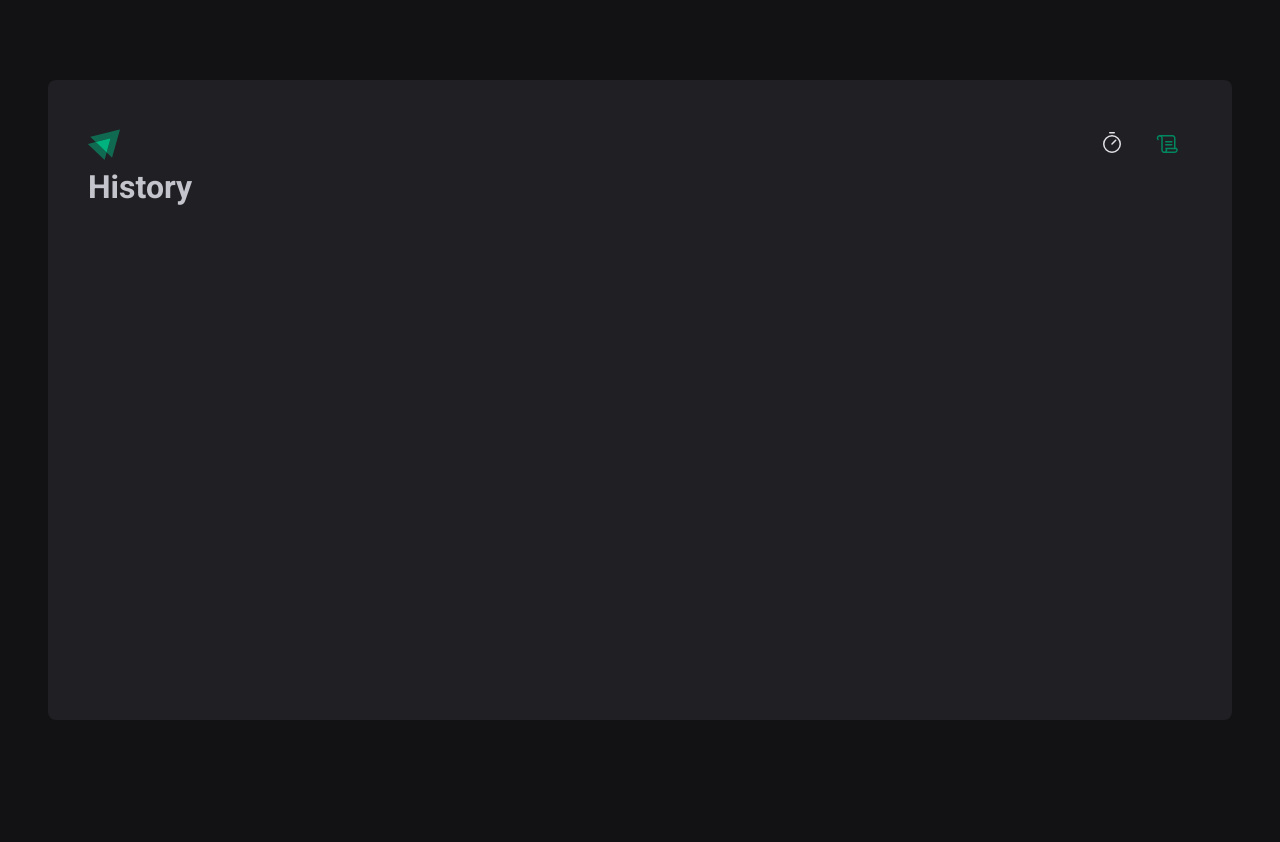
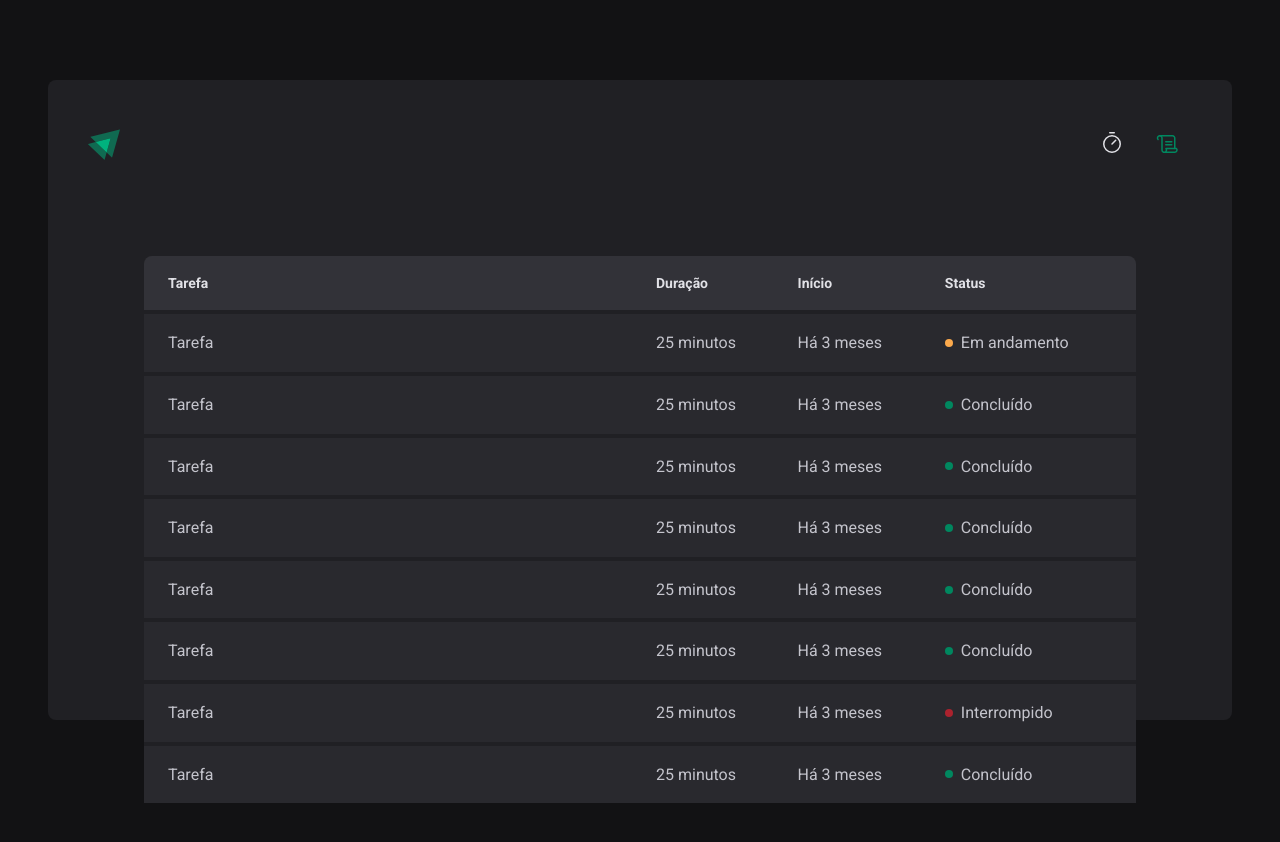
Before and after one commit to pHenrymelo/Rocketseat-react-2-ignite-timer, a React (Vite) app: page /history in a window 1280 px wide. Shown: the top 842 px of the page. Before the commit the page ends 800 px from the top, so only its background shows below. Built offline with nearby package versions, Linux system fonts and the light colour scheme; a web font is replaced by a local one.

Commit message:
styles: history

```diff
--- a/src/Router.tsx
+++ b/src/Router.tsx
@@ -1,6 +1,6 @@
 import { Route, Routes } from 'react-router-dom'
 import { Home } from './pages/Home/Index'
-import { History } from './pages/History'
+import { History } from './pages/History/Index'
 import { DefaultLayout } from './layouts/DefaultLayout/Index'
 
 export function Router() {
--- a/src/pages/History.tsx
+++ /dev/null
@@ -1,3 +0,0 @@
-export function History() {
-    return <h1>History</h1>
-}
--- /dev/null
+++ b/src/pages/History/Index.tsx
@@ -0,0 +1,86 @@
+import { HistoryContainer, HistoryList, Status } from "./styles";
+
+export function History() {
+    return(
+        <HistoryContainer>
+            <HistoryList>
+                <table>
+                <thead>
+                    <tr>
+                        <th>Tarefa</th>
+                        <th>Duração</th>
+                        <th>Início</th>
+                        <th>Status</th>
+                    </tr>
+                </thead>
+                <tbody>
+                    <tr>
+                        <td>Tarefa</td>
+                        <td>25 minutos</td>
+                        <td>Há 3 meses</td>
+                        <td>
+                            <Status statusColor="yellow">Em andamento</Status>
+                        </td>
+                    </tr>
+                    <tr>
+                        <td>Tarefa</td>
+                        <td>25 minutos</td>
+                        <td>Há 3 meses</td>
+                        <td>
+                            <Status statusColor="green">Concluído</Status>
+                        </td>
+                    </tr>
+                    <tr>
+                        <td>Tarefa</td>
+                        <td>25 minutos</td>
+                        <td>Há 3 meses</td>
+                        <td>
+                            <Status statusColor="green">Concluído</Status>
+                        </td>
+                    </tr>
+                    <tr>
+                        <td>Tarefa</td>
+                        <td>25 minutos</td>
+                        <td>Há 3 meses</td>
+                        <td>
+                            <Status statusColor="green">Concluído</Status>
+                        </td>
+                    </tr>
+                    <tr>
+                        <td>Tarefa</td>
+                        <td>25 minutos</td>
+                        <td>Há 3 meses</td>
+                        <td>
+                            <Status statusColor="green">Concluído</Status>
+                        </td>
+                    </tr>
+                    <tr>
+                        <td>Tarefa</td>
+                        <td>25 minutos</td>
+                        <td>Há 3 meses</td>
+                        <td>
+                            <Status statusColor="green">Concluído</Status>
+                        </td>
+                    </tr>
+                    <tr>
+                        <td>Tarefa</td>
+                        <td>25 minutos</td>
+                        <td>Há 3 meses</td>
+                        <td>
+                            <Status statusColor="red">Interrompido</Status>
+                        </td>
+                    </tr>
+                    <tr>
+                        <td>Tarefa</td>
+                        <td>25 minutos</td>
+                        <td>Há 3 meses</td>
+                        <td>
+                            <Status statusColor="green">Concluído</Status>
+                        </td>
+                    </tr>
+                </tbody>
+                </table>
+            </HistoryList>
+        </HistoryContainer>
+    )
+}
--- /dev/null
+++ b/src/pages/History/styles.ts
@@ -0,0 +1,92 @@
+import styled from "styled-components";
+
+export const HistoryContainer = styled.main`
+    flex: 1;
+    padding: 3.5rem;
+
+    display: flex;
+    flex-direction: column;
+
+    h1 {
+        font-size: 1.5rem;
+        color: ${(props)=> props.theme["gray-100"]};
+    }
+`
+
+export const HistoryList = styled.div`
+    flex: 1;
+    overflow: auto;
+    margin-top: 2rem;
+
+    table {
+        width: 100%;
+        border-collapse: collapse;
+        min-width: 600px;
+
+        th{
+            background-color: ${(props)=> props.theme["gray-600"]};
+            color: ${(props)=> props.theme["gray-100"]};
+            padding: 1rem;
+            text-align: left;
+            font-size: 0.875rem;
+            line-height: 1.6;
+
+            &:first-child {
+                border-top-left-radius: 8px;
+                padding-left: 1.5rem;
+            }
+
+            &:last-child {
+                border-top-right-radius: 8px;
+                padding-right: 1.5rem;
+
+            }
+
+        }
+
+        td {
+            background-color: ${(props)=> props.theme["gray-700"]};
+            border-top: 4px solid ${(props)=> props.theme["gray-800"]};
+            padding: 1rem;
+            font-size: 0%.875rem;
+            line-height: 1.6;
+
+            &:first-child {
+                padding-left: 1.5rem;
+                width: 50%;
+            }
+
+            &:last-child {
+                padding-right: 1.5rem;
+
+            }
+        }
+    }
+
+`
+
+const STATUS_COLORS ={
+    green: 'green-500',
+    yellow: 'yellow-500',
+    red: 'red-500'
+} as const
+
+interface StatusProps {
+    statusColor: keyof typeof STATUS_COLORS
+}
+
+export const Status = styled.span<StatusProps>`
+
+    display: flex;
+    align-items: center;
+    gap: 0.5rem;
+
+    &::before {
+        content: '';
+        width: 0.5rem;
+        height: 0.5rem;
+        border-radius: 50%;
+        background: ${(props)=> props.theme[STATUS_COLORS[props.statusColor]]};
+    }
+
+`
```
